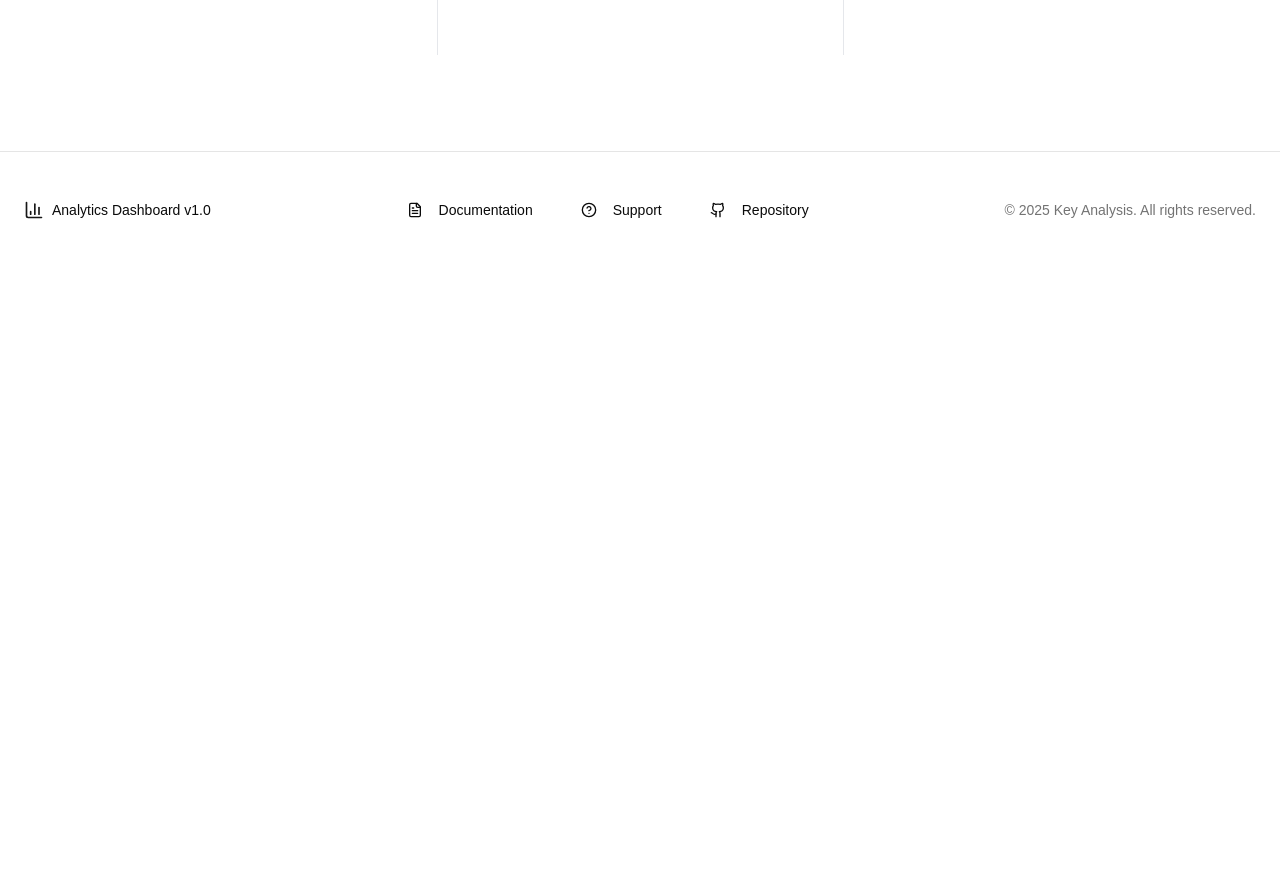
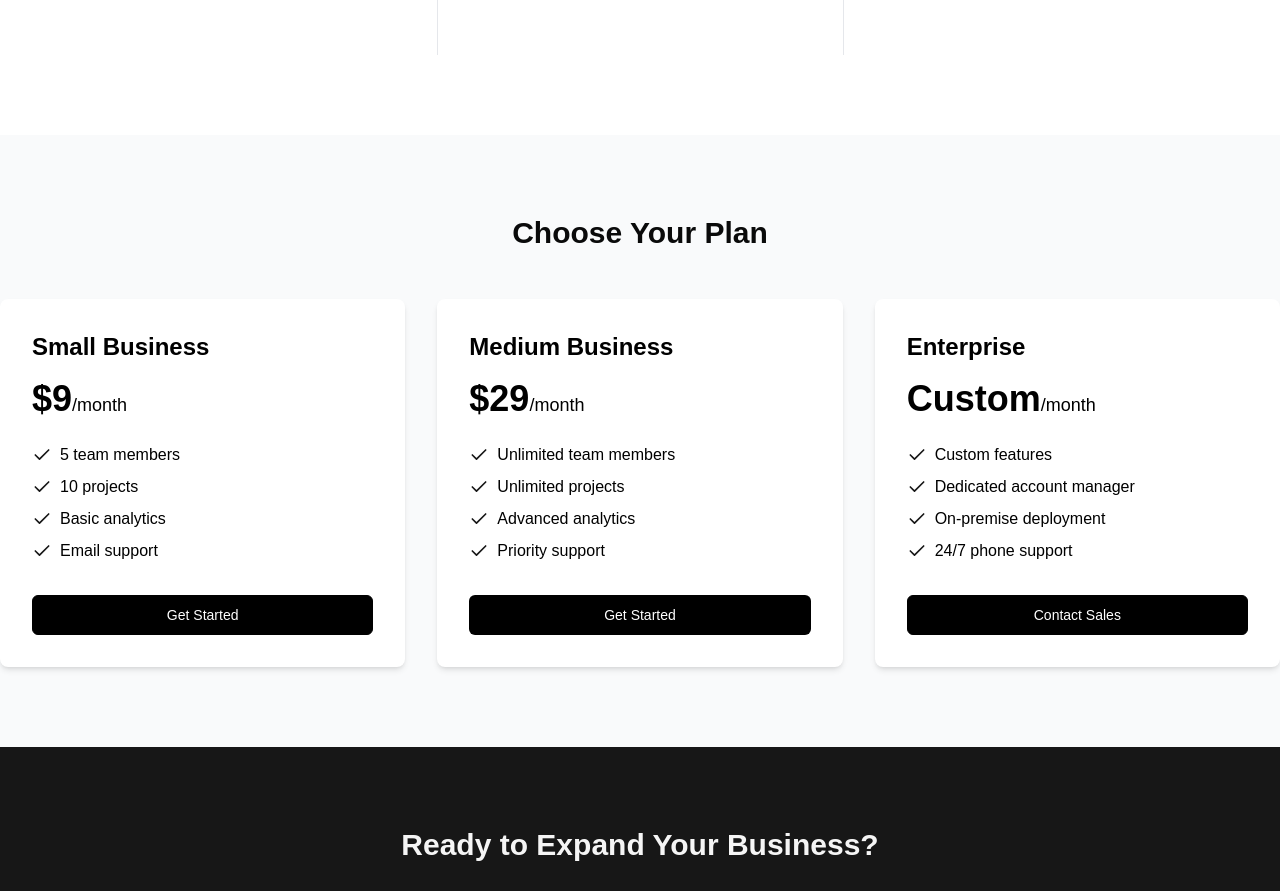
Before and after one commit to Egham-4/Royal-Hackaway-V8, a Next.js app in the folder frontend/: page / in a window 1280 px wide. Shown: the part 1900-2791 px from the top of the page. Before the commit the page ends 2152 px from the top, so only its background shows below. Built offline with nearby package versions, Linux system fonts and the light colour scheme.

Commit message:
landing page complete

```diff
--- a/frontend/src/app/page.tsx
+++ b/frontend/src/app/page.tsx
@@ -4,11 +4,15 @@ import { Button } from "@/components/ui/button";
 import Link from "next/link";
 import Hero from "@/components/landing/Hero";
 import Features from "@/components/landing/Features";
+import Pricing from "@/components/landing/Pricing";
+import CTA from "@/components/landing/CTA";
 export default function Home() {
   return (
     <div className="min-h-screen">
       <Hero />
       <Features />
+      <Pricing />
+      <CTA />
     </div>
   );
 }
--- /dev/null
+++ b/frontend/src/components/landing/CTA.tsx
@@ -0,0 +1,19 @@
+import { Button } from "@/components/ui/button";
+
+export default function CTA() {
+  return (
+    <section className="py-20 bg-primary text-secondary">
+      <div className="container mx-auto text-center">
+        <h2 className="text-3xl font-bold mb-6">
+          Ready to Expand Your Business?
+        </h2>
+        <p className="text-xl mb-8 max-w-2xl mx-auto">
+          Join us and unlock the potential of Business Analysis.
+        </p>
+        <Button size="lg" variant="secondary">
+          Start Your Free Trial
+        </Button>
+      </div>
+    </section>
+  );
+}
--- a/frontend/src/components/landing/Hero.tsx
+++ b/frontend/src/components/landing/Hero.tsx
@@ -2,6 +2,7 @@
 import { useState } from "react";
 import Image from "next/image";
 import Link from "next/link";
+import { ModeToggle } from "../ModeToggle";
 
 export default function Hero() {
   const [expanded, setExpanded] = useState(false);
@@ -147,13 +148,13 @@ export default function Hero() {
         <div className="px-4 mx-auto max-w-7xl sm:px-6 lg:px-8">
           <div className="max-w-2xl mx-auto text-center">
             <h1 className="px-6 text-lg text-gray-600 font-inter">
-              Smart email campaign builder, made for Developers
+              AI Business Analysis Platform Built For SMES
             </h1>
-            <p className="mt-5 text-4xl font-bold leading-tight text-gray-900 sm:leading-tight sm:text-5xl lg:text-6xl lg:leading-tight font-pj">
-              Turn your visitors into profitable
+            <p className="mt-5 text-3xl font-bold leading-tight text-gray-900 sm:leading-tight sm:text-5xl lg:text-6xl lg:leading-tight font-pj">
+              Scale Your Business With AI Technology
               <span className="relative inline-flex sm:inline">
                 <span className="bg-gradient-to-r from-[#44BCFF] via-[#FF44EC] to-[#FF675E] blur-lg filter opacity-30 w-full h-full absolute inset-0"></span>
-                <span className="relative"> business </span>
+                <span className="relative"> </span>
               </span>
             </p>
 
--- /dev/null
+++ b/frontend/src/components/landing/Pricing.tsx
@@ -0,0 +1,77 @@
+import { Check } from "lucide-react";
+import { Button } from "@/components/ui/button";
+
+const plans = [
+  {
+    name: "Small Business",
+    price: "$9",
+    features: [
+      "5 team members",
+      "10 projects",
+      "Basic analytics",
+      "Email support",
+    ],
+  },
+  {
+    name: "Medium Business",
+    price: "$29",
+    features: [
+      "Unlimited team members",
+      "Unlimited projects",
+      "Advanced analytics",
+      "Priority support",
+    ],
+  },
+  {
+    name: "Enterprise",
+    price: "Custom",
+    features: [
+      "Custom features",
+      "Dedicated account manager",
+      "On-premise deployment",
+      "24/7 phone support",
+    ],
+  },
+];
+
+export default function Pricing() {
+  return (
+    <section id="pricing" className="py-20 bg-gray-50">
+      <div className="container  mx-auto">
+        <h2 className="text-3xl font-bold text-center mb-12">
+          Choose Your Plan
+        </h2>
+        <div className="grid grid-cols-1 md:grid-cols-3 gap-8">
+          {plans.map((plan, index) => (
+            <div
+              key={index}
+              className="bg-white p-8 rounded-lg shadow-md text-black"
+            >
+              <h3 className="text-2xl font-bold mb-4 ">{plan.name}</h3>
+              <p className="text-4xl font-bold mb-6">
+                {plan.price}
+                <span className="text-lg font-normal text-black-600">
+                  /month
+                </span>
+              </p>
+              <ul className="mb-8">
+                {plan.features.map((feature, featureIndex) => (
+                  <li key={featureIndex} className="flex items-center mb-2">
+                    <Check className="h-5 w-5 text-primary mr-2" />
+                    <span>{feature}</span>
+                  </li>
+                ))}
+              </ul>
+              <Button
+                className="w-full bg-black text-white hover:bg-gray-900 border-black"
+                variant={index === 1 ? "default" : "outline"}
+              >
+                {index === 2 ? "Contact Sales" : "Get Started"}
+              </Button>
+            </div>
+          ))}
+        </div>
+      </div>
+    </section>
+  );
+}
```
